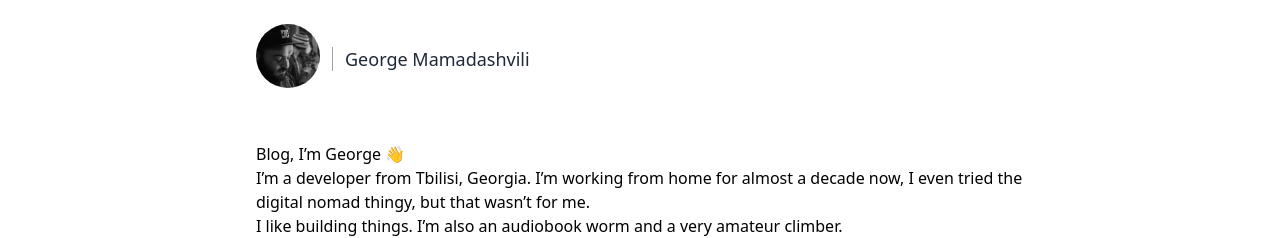
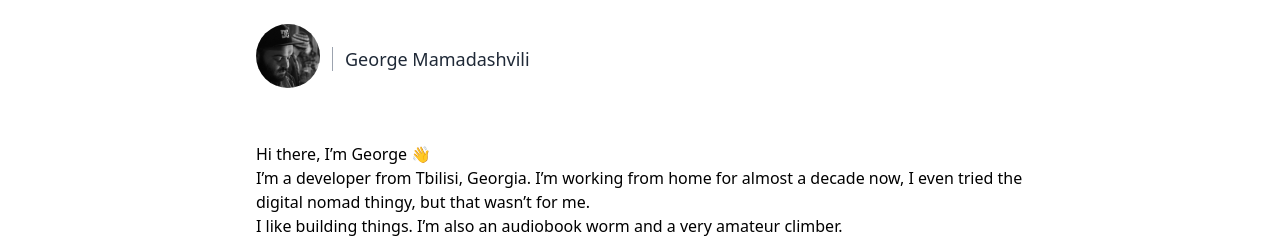
Before and after one commit to Mamaduka/dotcom-next, a Next.js app: page / in a window 1280 px wide. Shown: the top 238 px of the page. Built offline with nearby package versions, Linux system fonts and the light colour scheme; what @tailwindcss/typography would draw is missing.

Commit message:
Hi there

```diff
--- a/pages/index.js
+++ b/pages/index.js
@@ -9,7 +9,7 @@ export default function Home({ posts, hasPosts }) {
   return (
     <Layout>
       <section className="mb-12 prose prose-blue entry lg:prose-lg max-w-none">
-        <h2>Blog, I’m George 👋</h2>
+        <h2>Hi there, I’m George 👋</h2>
         <p>
           I’m a developer from Tbilisi, Georgia. I’m working from home for
           almost a decade now, I even tried the digital nomad thingy, but that
```
